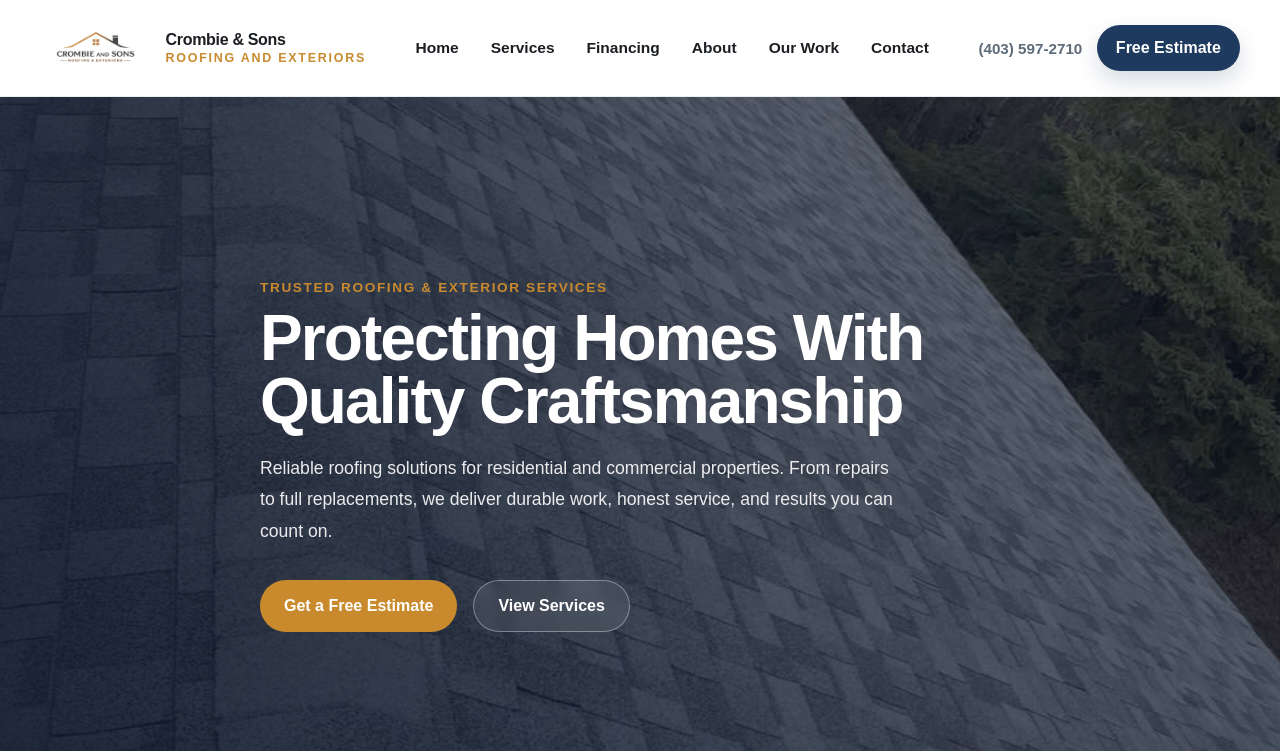
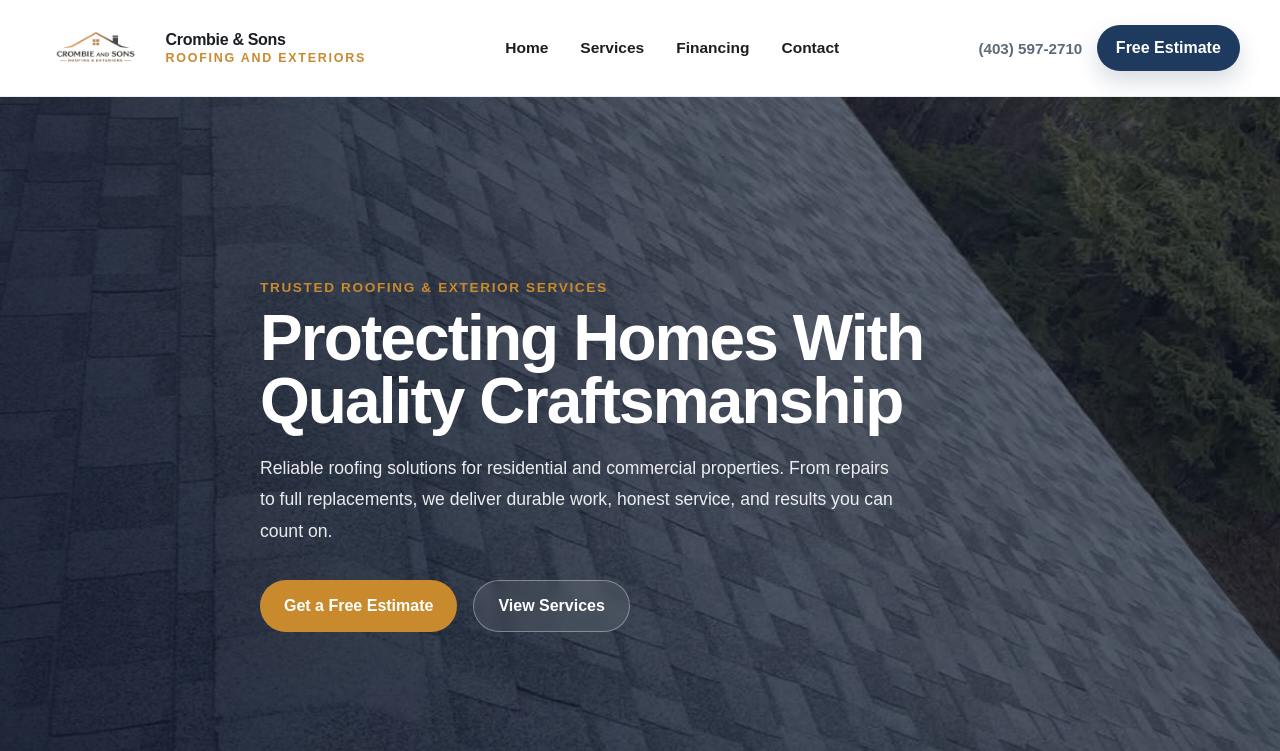
Before and after one commit to Mjcs99/roofing-business-site, a React (Vite) app in the folder CrombieAndSonsRoofing/: page / in a window 1280 px wide. Shown: the top 751 px of the page. Built offline with nearby package versions, Linux system fonts and the light colour scheme.

Commit message:
update navbar

```diff
--- a/CrombieAndSonsRoofing/src/components/layout/Navbar.tsx
+++ b/CrombieAndSonsRoofing/src/components/layout/Navbar.tsx
@@ -33,8 +33,6 @@ export default function Navbar() {
           <a href="/" className="nav-link">Home</a>
           <a href="/services" className="nav-link">Services</a>
           <a href="/financing" className="nav-link">Financing</a>
-          <a href="#about" className="nav-link">About</a>
-          <a href="#gallery" className="nav-link">Our Work</a>
           <a href="/contact" className="nav-link">Contact</a>
         </nav>
 
@@ -65,8 +63,6 @@ export default function Navbar() {
             <a href="/" className="mobile-nav-link" onClick={closeMenu}>Home</a>
             <a href="/services" className="mobile-nav-link" onClick={closeMenu}>Services</a>
             <a href="/financing" className="mobile-nav-link" onClick={closeMenu}>Financing</a>
-            <a href="#about" className="mobile-nav-link" onClick={closeMenu}>About</a>
-            <a href="#gallery" className="mobile-nav-link" onClick={closeMenu}>Our Work</a>
             <a href="/contact" className="mobile-nav-link" onClick={closeMenu}>Contact</a>
 
             <div className="mobile-menu-footer">
```
